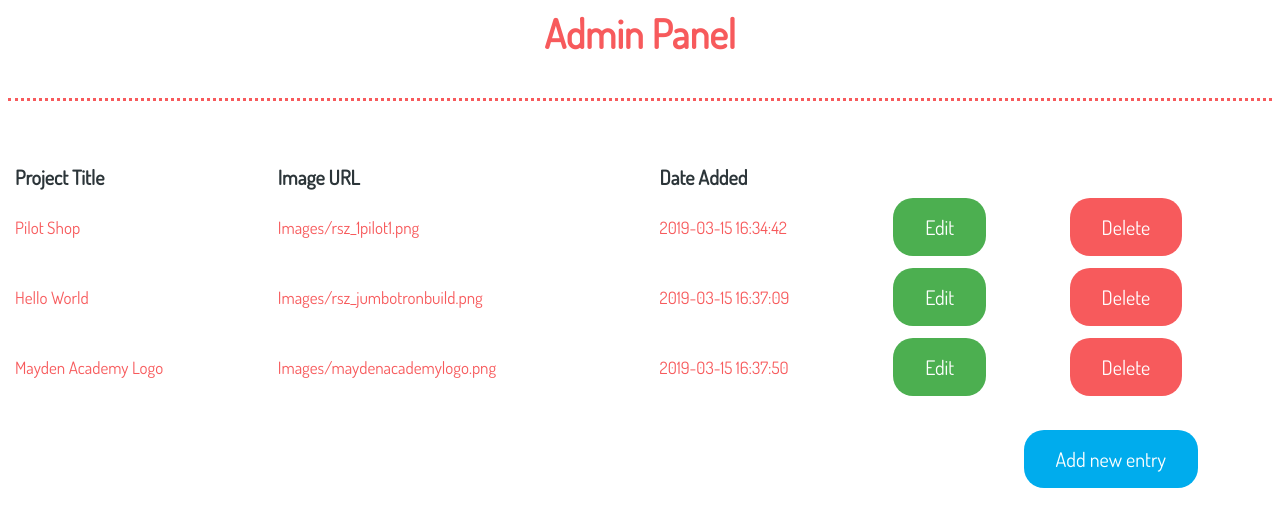
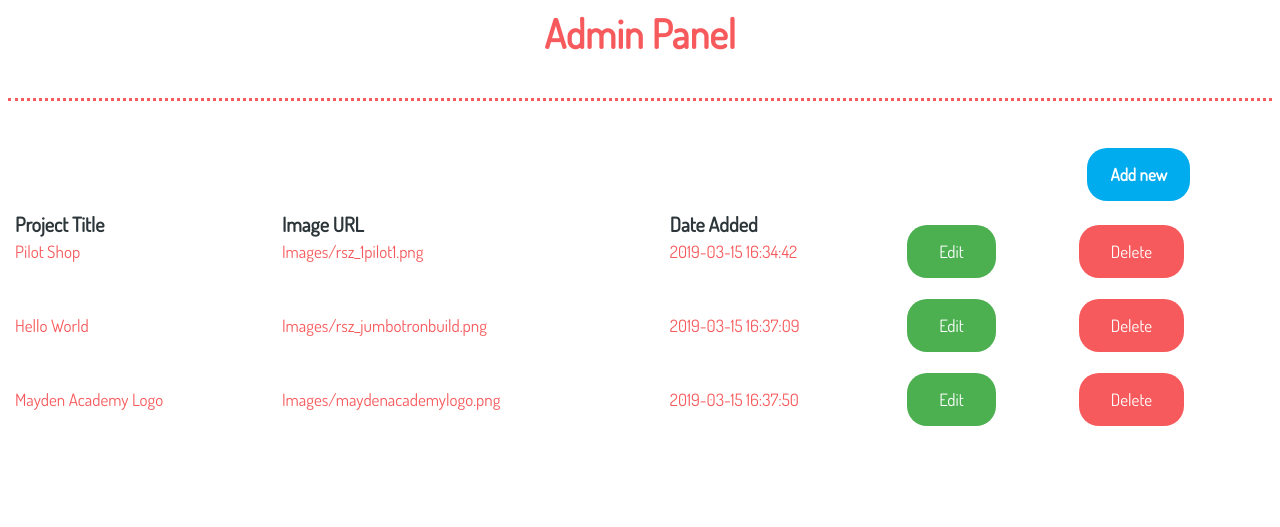
Before and after one commit to mabuge90/Portfolio, a PHP site: page /admin.php in a window 1280 px wide. Shown: the top 527 px of the page. Run offline with PHP 8.4, Linux system fonts and the light colour scheme; data comes from the database, SQL or seed files in the repository; lists and menus that the app fills with data are empty.

Commit message:
connected edit and add forms to admin

```diff
--- a/CSS/adminStyle.css
+++ b/CSS/adminStyle.css
@@ -30,6 +30,7 @@ thead tr th {
     width: 100%;
     text-align: end;
     margin-top: 20px;
+    margin-bottom: 20px;
 }
 
 .new-project th {
@@ -41,11 +42,11 @@ thead tr th {
     background-color: #00aced;
     border: none;
     color: white;
-    padding: 16px 32px;
+    padding: 16px 23px;
     text-decoration: none;
-    margin: 4px 2px;
+    margin: 4px 10px;
     cursor: pointer;
-    font-size: 2rem;
+    font-size: 1.7rem;
     border-radius: 20px;
     text-align: right;
 }
@@ -61,27 +62,31 @@ thead tr th {
     font-size: 1.7rem;
 }
 
+td {
+    padding-bottom: 50px;
+}
+
 th {
     text-align:left;
     padding-left: 5px;
 }
 
-input.admin-button {
+.admin-button {
     border: none;
     color: white;
     padding: 16px 32px;
     text-decoration: none;
     margin: 4px 2px;
     cursor: pointer;
-    font-size: 2rem;
+    font-size: 1.7rem;
     border-radius: 20px;
 }
 
-input.edit {
+.edit {
     background-color: #4CAF50;
 }
 
-input.delete {
+.delete {
     background-color: #F75A5C;
 }
 
--- a/admin.php
+++ b/admin.php
@@ -20,6 +20,12 @@ $result = $query->fetchAll();
 <h1>Admin Panel</h1>
 <div class="section-break"></div>
 
+<table class="new-project">
+    <tr>
+        <th><a href="newProject.php" class="create-new">Add new</a></th>
+    </tr>
+</table>
+
 <table class="projects-container">
 <thead>
     <tr>
@@ -36,17 +42,13 @@ foreach ($result as $project) {
     echo '<tr><td>' . $project['title'] . '</td>';
     echo '<td>' . $project['img_url'] . '</td>';
     echo '<td>' . $project['date_added'] . '</td>';
-    echo '<td><input class="admin-button edit" type="submit" value="Edit"></td>';
-    echo '<td><input class="admin-button delete" type="submit" value="Delete"</td></tr>';
+    echo '<td><a href="newProject.php" class="admin-button edit">Edit</a></td>';
+    echo '<td><a href="#" class="admin-button delete">Delete</a></td></tr>';
 }
 ?>
 </tbody>
 </table>
-<table class="new-project">
-    <tr>
-        <th><input class="create-new" type="submit" value="Add new entry"</th>
-    </tr>
-</table>
+
 
 </body>
 </html>
```
